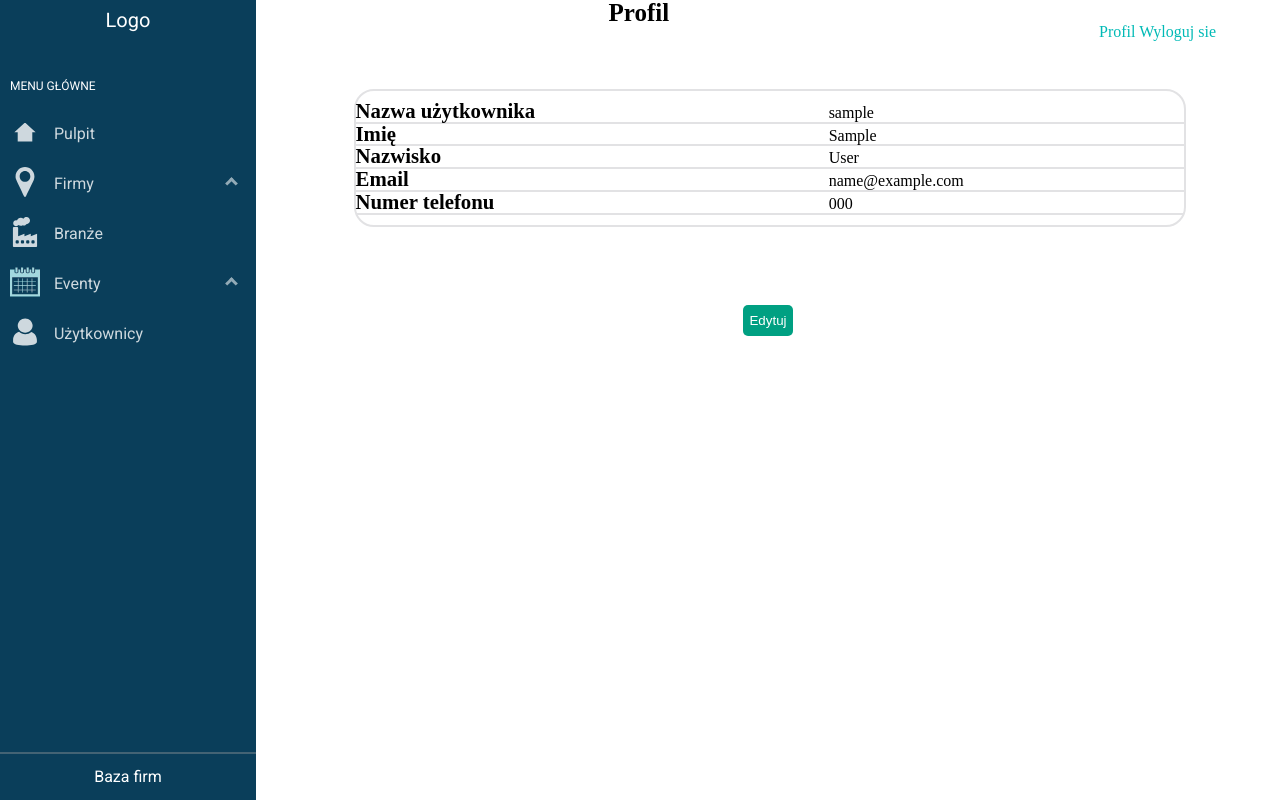
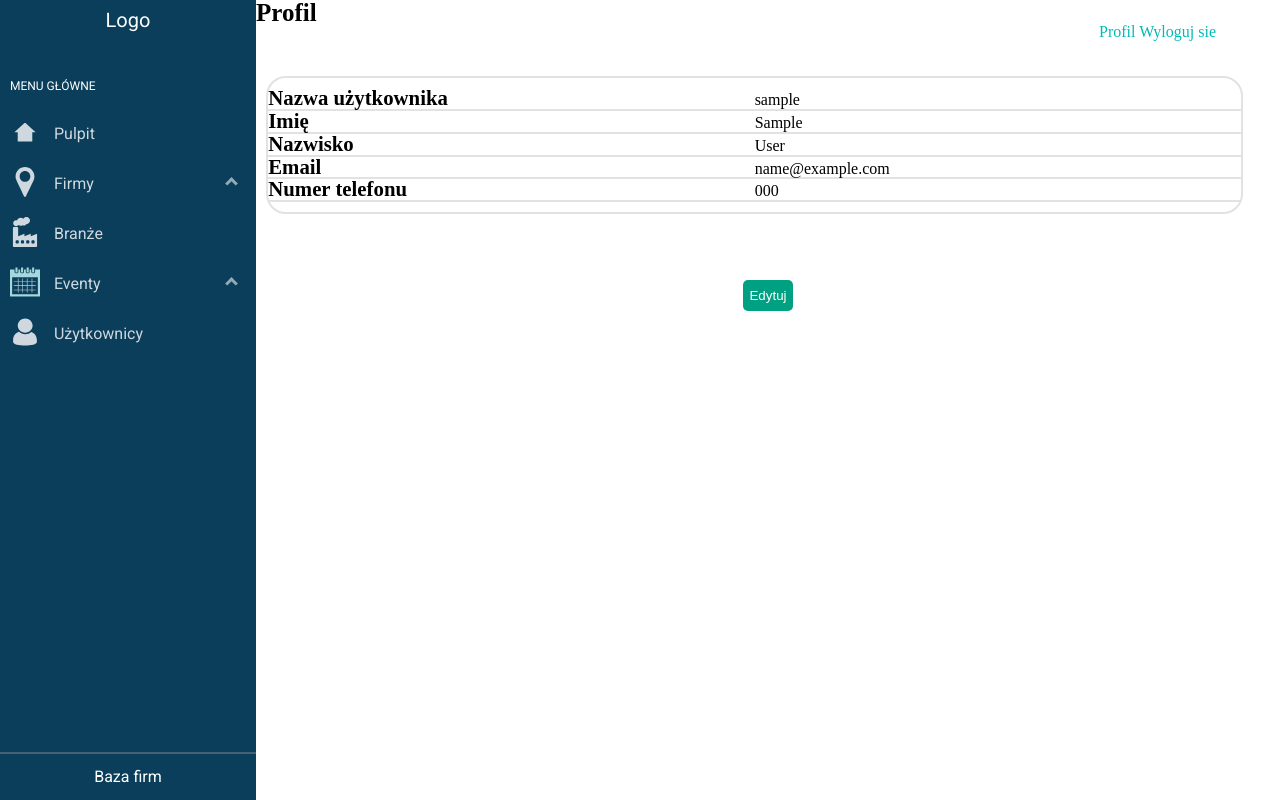
Before and after one commit to IAESTE-AGH/szakal, a Django app: page /user/ in a window 1280 px wide. Run offline with Django 3.2, Linux system fonts and the light colour scheme; a user stored in the database is signed in; tables that the repository leaves empty hold one stand-in row (values such as "Sample post").

Commit message:
Correction of the size of tables and cosmetic changes

```diff
--- a/main/static/style.css
+++ b/main/static/style.css
@@ -37,18 +37,19 @@
   bottom: 0px;
 }
 .tabele-event{
-    width: 260%;
-	margin: 20%;
+    width: 95%;
+	margin: 5%;
 	border: 2px solid #E2E2E4;
 	border-spacing: 20px;
 	text-align: left;
 	border-radius: 20px;
     position: relative;
-    right: 100%;
+    right: 4%;
 }
 .tabele-event table{
 	width: 100%;
 	margin: 10px auto;
+	table-layout: fixed;
 }
 .tabele-event tr{
 	border-bottom: 2px solid #E2E2E4;
@@ -75,6 +76,7 @@
 .tabele-company table{
 	width: 100%;
 	margin: 10px auto;
+	table-layout: fixed;
 }
 .tabele-company tr{
 	border-bottom: 2px solid #E2E2E4;
```
